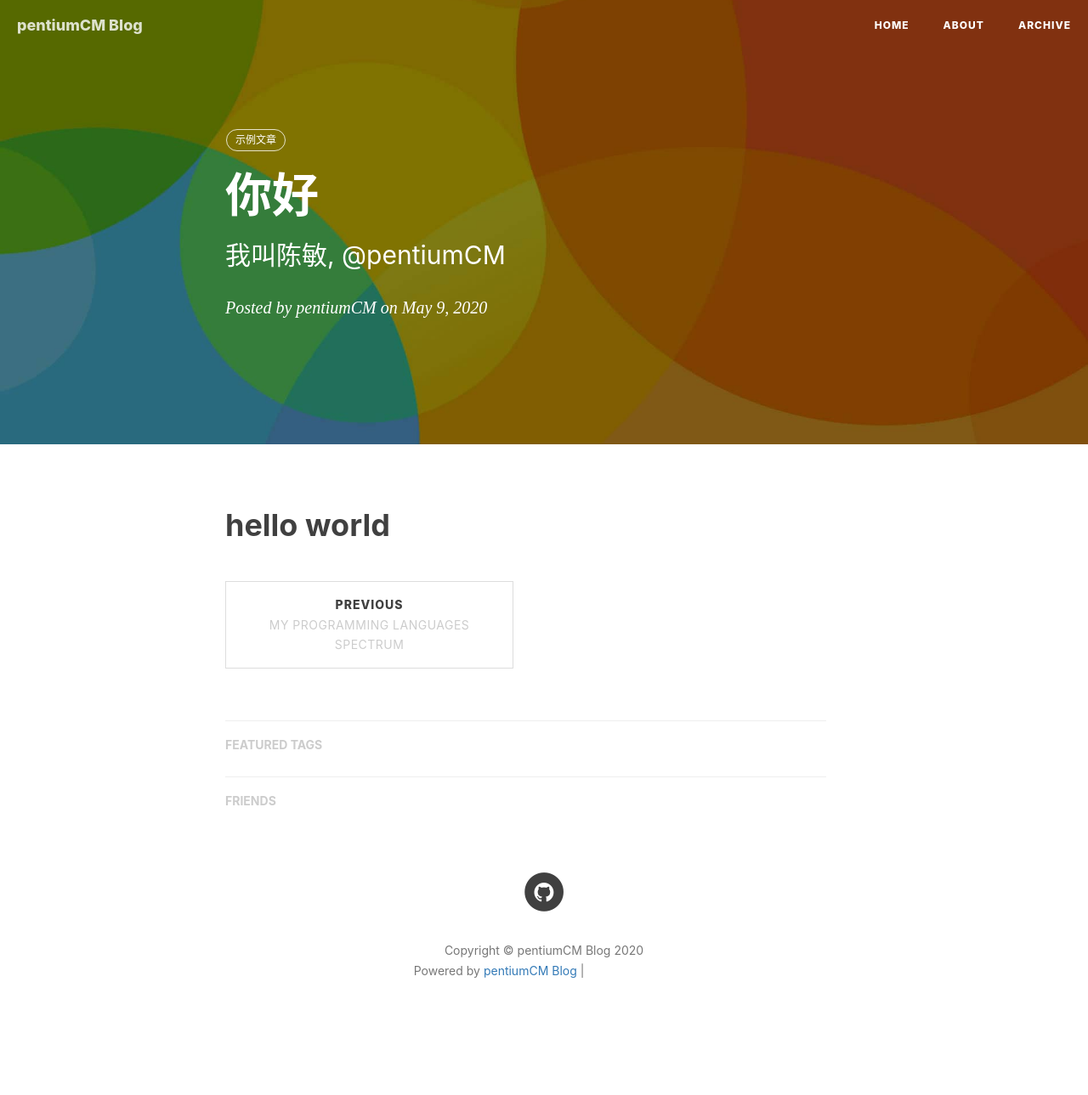
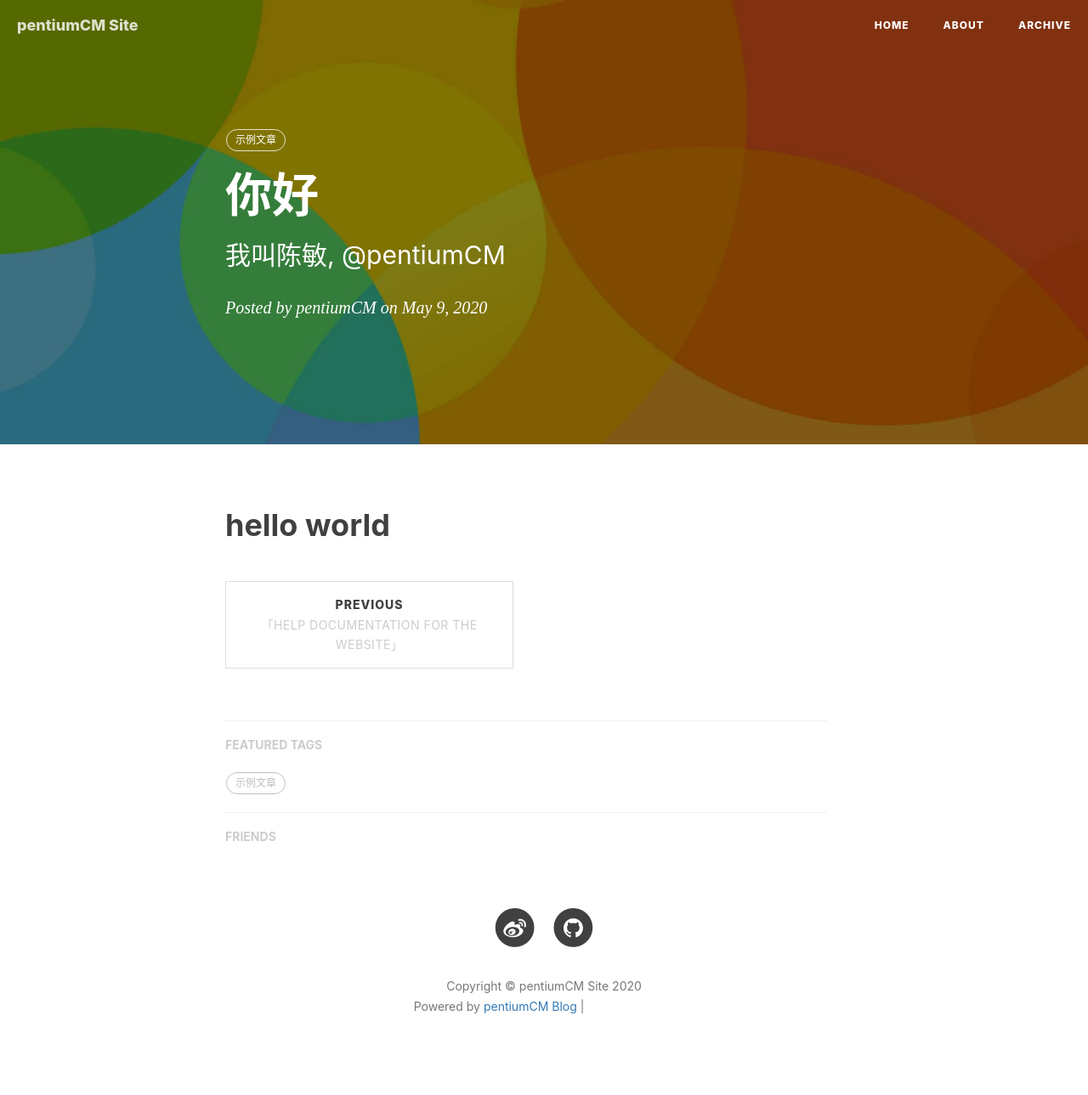
Before and after one commit to pentiumCM/pentiumCM.github.io, a Jekyll site: the page built from _posts/demo/2020-05-09-陈敏.md, in a window 1280 px wide. Shown: the whole page at 85% size. Built offline with Jekyll 4.4.1, drawn with Linux system fonts in a browser that asks for light colours; nearby versions of some CDN libraries; comment, search, counter and statistics services are not loaded; before the commit the page ends 1247 px from its top, so only the background shows below that; some of the changed lines change nothing that is shown; grey boxes are pictures that could not be loaded.

Commit message:
补充sns信息
微博

````diff
--- a/_config.yml
+++ b/_config.yml
@@ -1,5 +1,5 @@
 # Site settings
-title: pentiumCM Blog
+title: pentiumCM Site
 SEOTitle: pentiumCM 博客 | pentiumCM Blog
 header-img: img/home-bg.jpg
 email: pentiumCM@gmail.com
@@ -13,7 +13,7 @@ future: true
 
 # SNS settings
 RSS: false
-# weibo_username:     huxpro
+weibo_username:     pentiumCM
 # zhihu_username:     huxpro
 github_username:    pentiumCM
 # twitter_username:   huxpro
--- /dev/null
+++ b/_posts/demo/2020-05-09-create-post-description.md
@@ -0,0 +1,50 @@
+---
+layout:     post
+title:      "「Help documentation for the website」"
+subtitle:   "How to use this site"
+date:       2020-05-09
+author:     "pentiumCM"
+header-style: text
+hidden:     true
+tags:
+    - 示例文章
+---
+
+> 我最害怕听到的一句话是
+> 你已经尽力了
+
+
+## 1. How to create a post
+There are two styles of blog, text type and background image type.
+
+### 1.1 text type
+```
+---
+layout:     post
+title:      "「Help documentation for the website」"
+subtitle:   "How to use this site"
+date:       2020-05-09
+author:     "pentiumCM"
+header-style: text
+hidden:     true
+tags:
+    - 示例文章
+---
+```
+
+### 1.2 background image type
+```
+---
+layout:     post
+title:      "你好"
+subtitle:   "我叫陈敏, @pentiumCM"
+date:       2020-05-09
+author:     "pentiumCM"
+header-img: "img/post-bg-miui6.jpg"
+hidden:     false
+tags:
+    - 示例文章
+---
+```
+
+When the number of post tags is greater than the set value, the tags of this article will be displayed in the FEATURED TAGS. (The set value is in the file _config.yml : featured-condition-size)
````
